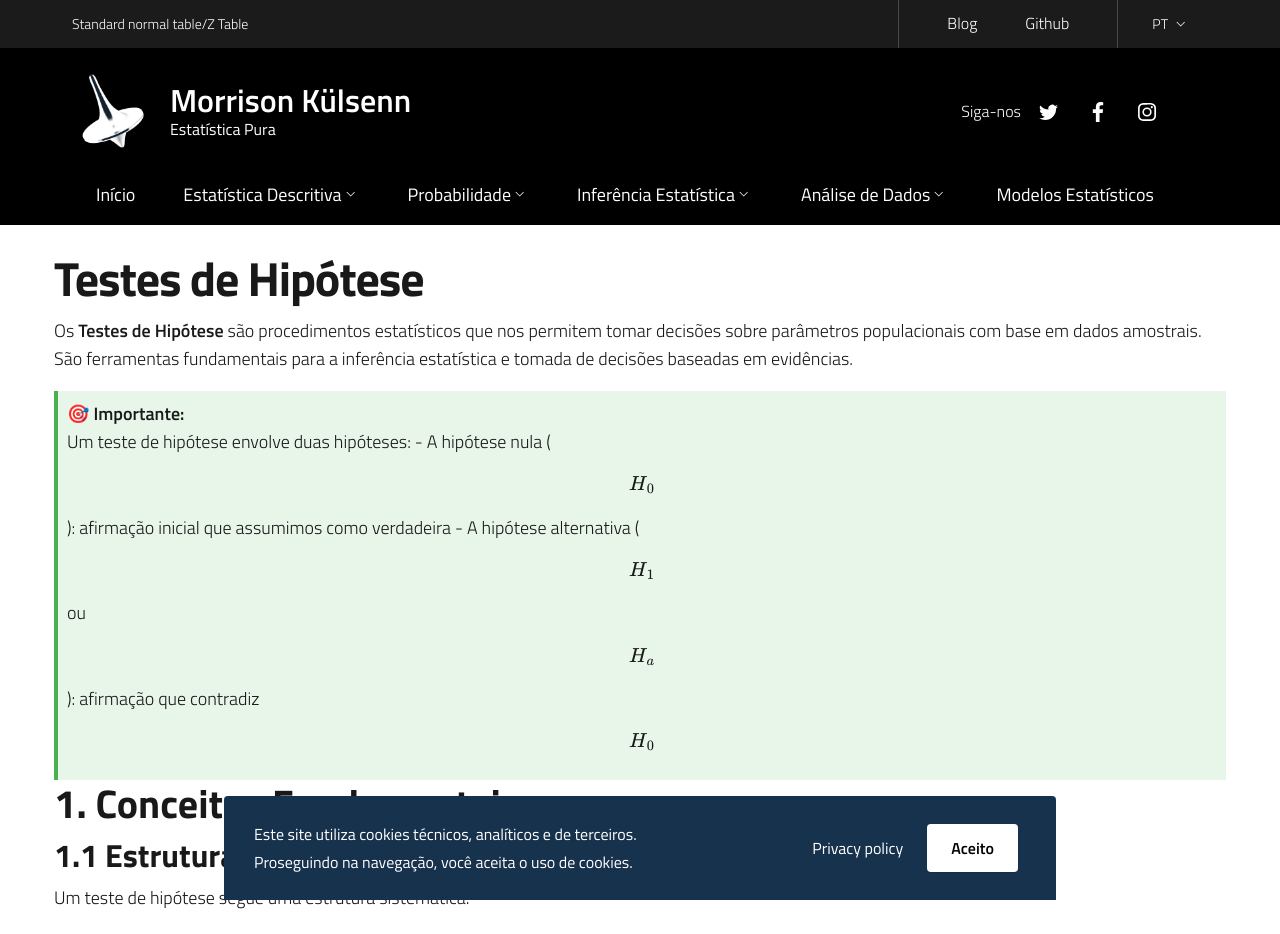
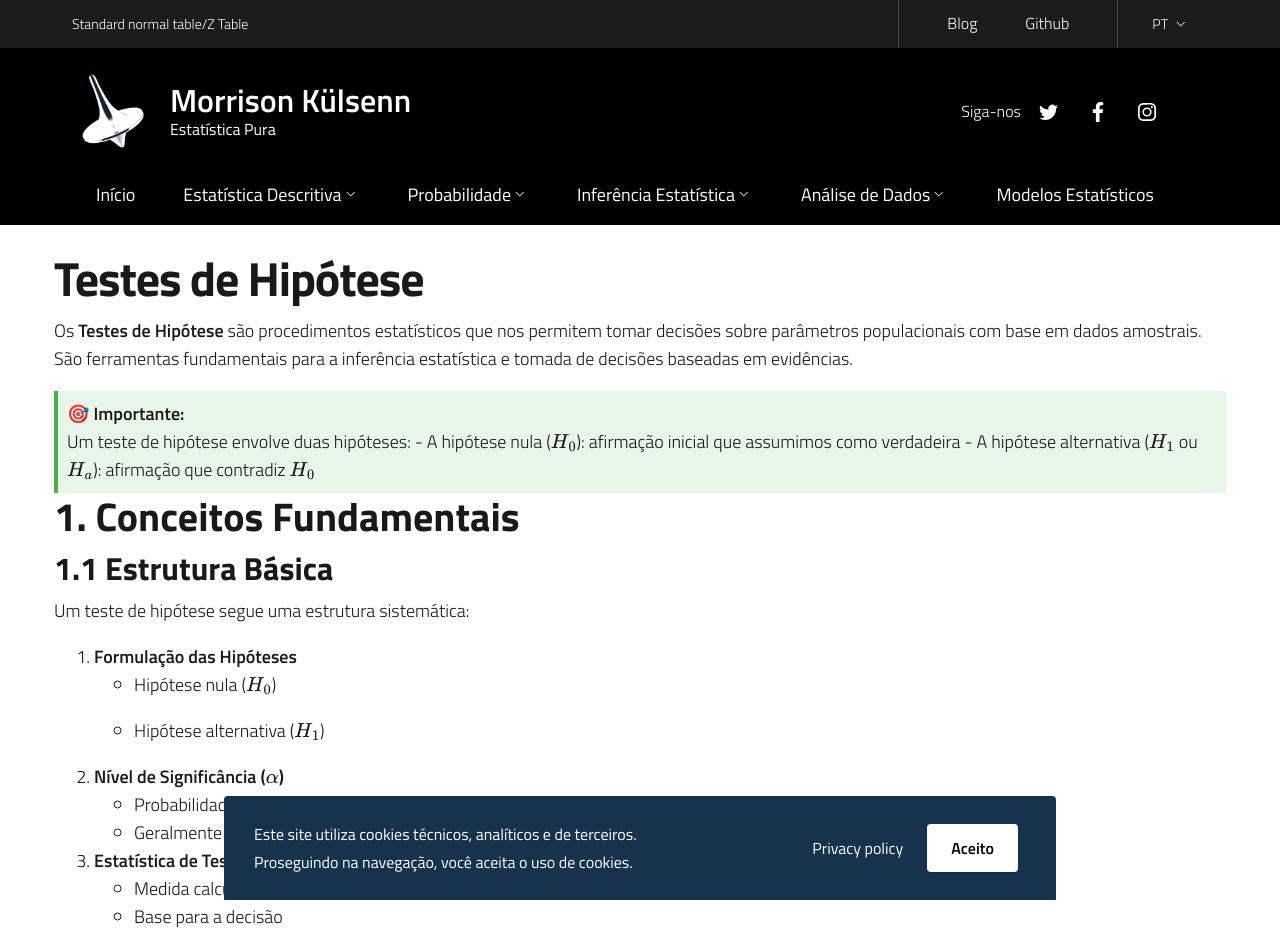
Before and after one commit to morrisonkuhlsen/morrisonkuhlsen, a Jekyll site: the page built from pt/inferencia-estatistica/testes-hipotese.md, in a window 1280 px wide. Shown: the top 934 px of the page. Built offline with Jekyll 4.4.1, drawn with Linux system fonts in a browser that asks for light colours.

```diff
--- a/pt/inferencia-estatistica/testes-hipotese.md
+++ b/pt/inferencia-estatistica/testes-hipotese.md
@@ -13,8 +13,8 @@ Os **Testes de Hipótese** são procedimentos estatísticos que nos permitem tom
 <div style="border-left: 4px solid #4CAF50; padding: 0.5em; background-color: #e8f5e9;">
   <strong>🎯 Importante:</strong><br>
   Um teste de hipótese envolve duas hipóteses:
-  - A hipótese nula ($$H_0$$): afirmação inicial que assumimos como verdadeira
-  - A hipótese alternativa ($$H_1$$ ou $$H_a$$): afirmação que contradiz $$H_0$$
+  - A hipótese nula ($H_0$): afirmação inicial que assumimos como verdadeira
+  - A hipótese alternativa ($H_1$ ou $H_a$): afirmação que contradiz $H_0$
 </div>
 
 ## 1. Conceitos Fundamentais
@@ -24,7 +24,8 @@ Os **Testes de Hipótese** são procedimentos estatísticos que nos permitem tom
 Um teste de hipótese segue uma estrutura sistemática:
 
 1. **Formulação das Hipóteses**
-   - Hipótese nula ($$H_0$$)
+   - Hipótese nula ($H_0$)
+
    - Hipótese alternativa ($$H_1$$)
 
 2. **Nível de Significância ($$\alpha$$)**
```
